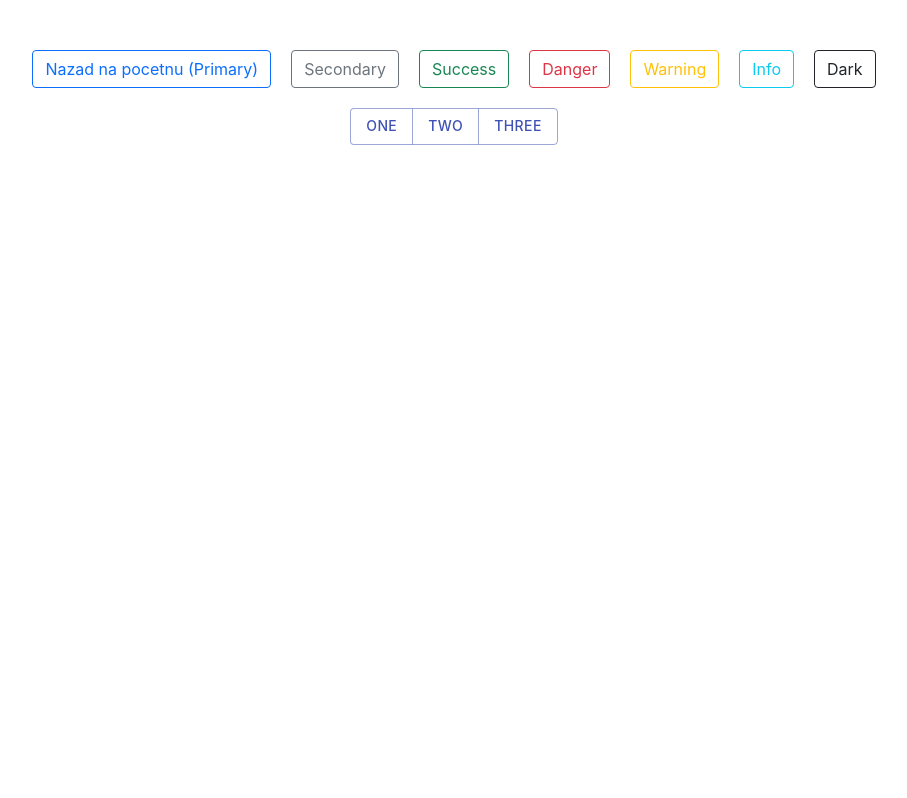
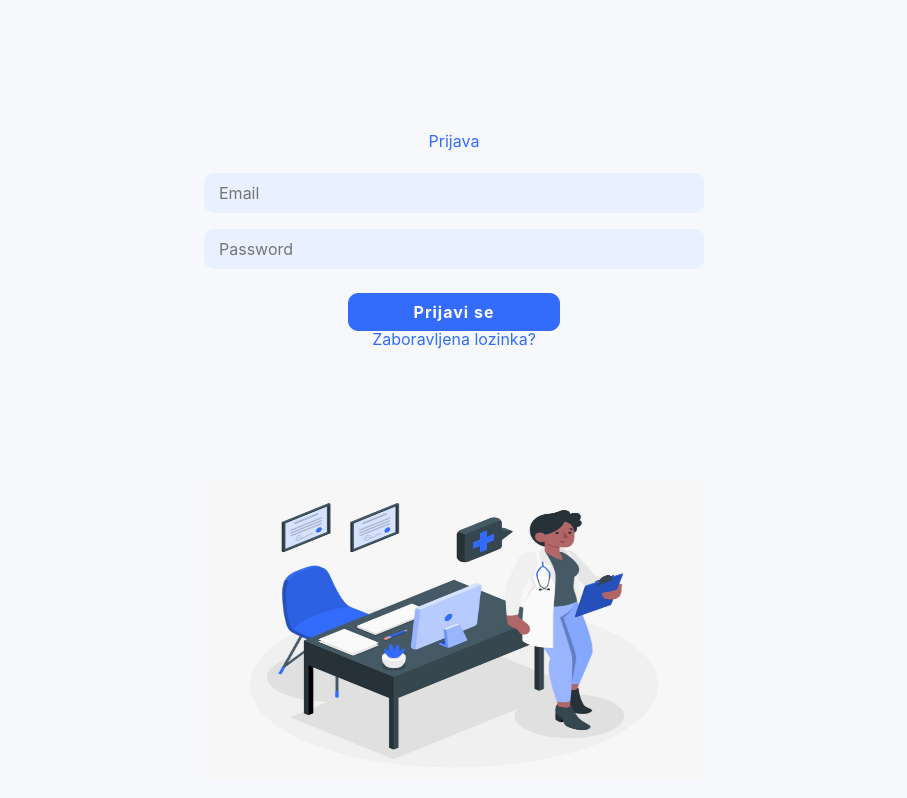
Before and after one commit to ivaguranov/Bolnica-Front, a React (Create React App) app: page /login in a window 1280 px wide. Shown: the whole page, without its empty margins (186-1093 px from the left). Built offline with nearby package versions, Linux system fonts and the light colour scheme.

Commit message:
added loginPage (#25)
* added loginPage

* Update src/App.js

* Update src/App.js

Co-authored-by: Dimitrije Sejat <42682353+Sheky1@users.noreply.github.com>

```diff
--- a/package.json
+++ b/package.json
@@ -8,11 +8,12 @@
     "@testing-library/jest-dom": "^5.16.2",
     "@testing-library/react": "^12.1.4",
     "@testing-library/user-event": "^13.5.0",
+    "bootstrap": "^5.1.3",
     "react": "^17.0.2",
     "react-dom": "^17.0.2",
     "react-redux": "^7.2.6",
     "react-router": "^6.2.2",
-    "react-router-dom": "^6.2.2",
+    "react-router-dom": "^6.3.0",
     "react-scripts": "5.0.0",
     "redux": "^4.1.2",
     "redux-thunk": "^2.4.1",
--- a/src/App.js
+++ b/src/App.js
@@ -1,15 +1,16 @@
 import React from "react";
 import { BrowserRouter, Routes, Route } from "react-router-dom";
-
 import DemoPage from "./components/DemoPage/DemoPage";
 import DemoLogin from "./components/DemoLogin/DemoLogin";
+import Login from   "./components/LoginComponent/Login"
 
 const App = () => {
   return (
     <BrowserRouter>
       <Routes>
-        <Route path="/login" exact element={<DemoLogin />} />
+        <Route path="/demo-login" exact element={<DemoLogin />} />
         <Route path="/" exact element={<DemoPage />} />
+				<Route path="/login" exact element={<Login />} />
       </Routes>
     </BrowserRouter>
   );
--- a/src/api/index.js
+++ b/src/api/index.js
@@ -15,6 +15,7 @@ API.interceptors.request.use((req) => {
 // DEMO ROUTES
 
 export const fetchDemos = () => API.get(`/demos`);
+
 export const fetchDemo = (id) => API.get(`/demos/${id}`);
 export const createDemo = (data) => API.post("/demos", data);
 export const updateDemo = (id, data) => API.put(`/demos/${id}`, data);
--- /dev/null
+++ b/src/components/LoginComponent/Login.js
@@ -0,0 +1,25 @@
+import "./styles.css";
+import React from "react";
+import LoginBolinca from "./LoginBolnica.jpg"
+function LoginPage() {
+  return (
+    <div>
+        <div class="container" id="container">
+            <div class="form-container sign-in-container">
+                <form action="#">
+                    <h1>Prijava</h1>
+                    <br></br><input type="email" placeholder="Email" />
+                    <input type="password" placeholder="Password" />
+                    <br></br>
+                    <button>Prijavi se</button>
+                    <a href="#">Zaboravljena lozinka?</a>
+                </form>
+            </div>
+        </div>
+        <div className="image-container">
+            <img className="image" src={LoginBolinca}></img>
+        </div>
+  </div>
+
+  );
+}export default LoginPage;
--- /dev/null
+++ b/src/components/LoginComponent/styles.css
@@ -0,0 +1,91 @@
+
+
+
+
+@import url('https://fonts.googleapis.com/css?family=Montserrat:400,800');
+
+* {
+	box-sizing: border-box;
+}
+
+body {
+	background: #F6F8FB;
+	font-family:'Helvetica, Sans-Serif';
+
+}
+
+h1 {
+    font-weight: 700;
+	margin: 0;
+    color: #336CFB;
+}
+
+a {
+	color: #336CFB;
+	font-size: 14px;
+	text-decoration: none;
+	margin: 15px 0;
+}
+
+button {
+	border-radius: 10px;
+	border: 1px solid #336CFB;
+	background-color: #336CFB;
+	color: #FFFFFF;
+	font-size: 16px;
+	font-weight: bold;
+	padding: 10px 65px;
+	letter-spacing: 1px;
+}
+
+
+form {
+	display: flex;
+	align-items: center;
+	justify-content: center;
+	flex-direction: column;
+	padding: 0 50px;
+	height: 100%;
+	text-align: center;
+}
+
+input {
+	background-color: #E9F0FF;
+	border: none;
+    border-radius:10px;
+	padding: 10px 15px;
+	margin: 8px 0;
+	width: 100%;
+}
+
+.container {
+    margin:auto;
+	align-items: center;
+	position: relative;
+	overflow: hidden;
+	width: 500px;
+	max-width: 100%;
+	min-height: 480px;
+}
+
+.form-container {
+	position: absolute;
+	top: 0;
+	height: 100%;
+}
+
+.sign-in-container {
+	left: 0;
+	width: 100%;
+}
+.image-container{
+    display:flex;
+	justify-content: center;
+	align-items: center;
+	flex-direction: column;
+}
+.image{
+
+    width:500px;
+    height:300px;
+}
--- a/src/redux/reducers/demo.js
+++ b/src/redux/reducers/demo.js
@@ -11,13 +11,13 @@ const demoReducer = (state = [], action) => {
 			return [
 				...state,
 				state.map((demo) =>
-					demo.id != action.id ? demo : action.data
+					demo.id !==action.id ? demo : action.data
 				),
 			];
 		case actionType.DELETE_DEMO:
 			return [
 				...state,
-				state.filter((demo) => (demo.id != action.id ? demo : false)),
+				state.filter((demo) => (demo.id !== action.id ? demo : false)),
 			];
 		default:
 			return state;
```
Also changed, not shown: src/components/LoginComponent/LoginBolnica.jpg (added), 1 other file (tests, documents, lock files or other folders).
